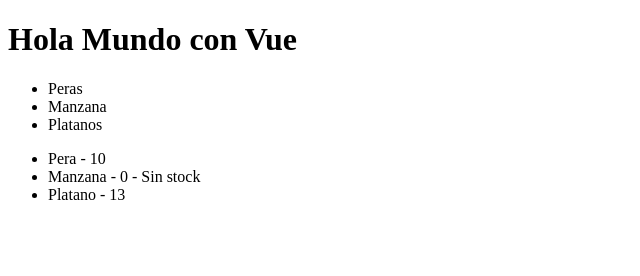
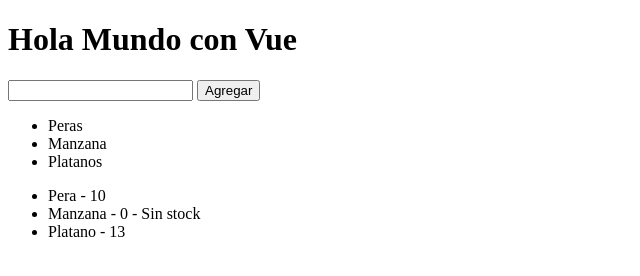
Before and after one commit to dearodriguezve/PruebasVUE, a plain HTML site: page index.html in a window 1280 px wide. Shown: the whole page, without its empty margins (0-640 px from the left). Drawn offline with nearby package versions, Linux system fonts and the light colour scheme.

Commit message:
Recibiendo Inputs y usando metodos
Se utilizo v-model @click y se implemento methods

```diff
--- a/index.html
+++ b/index.html
@@ -7,6 +7,8 @@
     <body>
         <div id="app">
             <h1>{{titulo}}</h1>
+            <input type="text" v-model ="nuevaFruta">
+            <button @click="agregarFruta">Agregar</button>
             <ul>
                 <li v-for="fruta of frutas">{{fruta}}</li>
             </ul>
--- a/script.js
+++ b/script.js
@@ -7,6 +7,15 @@
             {nombre:'Pera', cantidad: 10},
             {nombre:'Manzana', cantidad: 0},
             {nombre:'Platano', cantidad: 13}
-        ]
+        ],
+        nuevaFruta:''
+    },
+    methods:{
+        agregarFruta: function(){
+            this.frutas2.push({
+                nombre:this.nuevaFruta,
+                cantidad: 0
+            })
+        }
     }
 })
```
